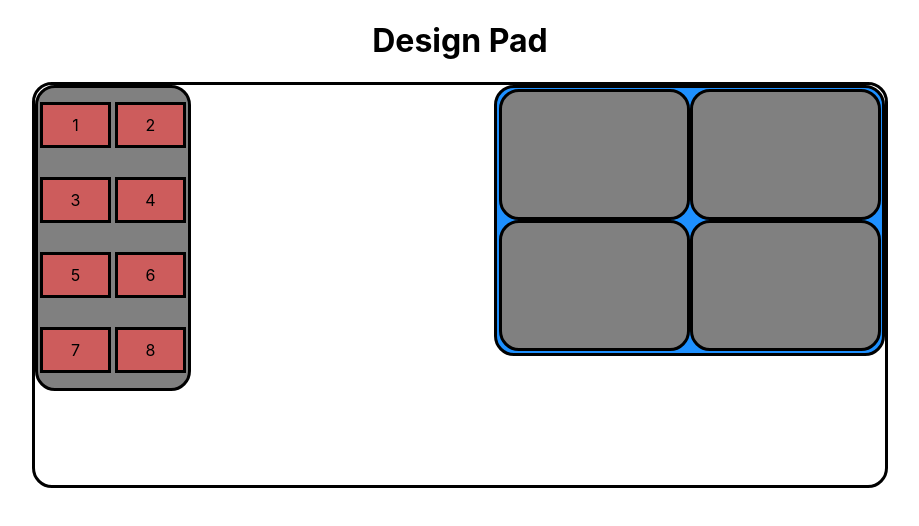
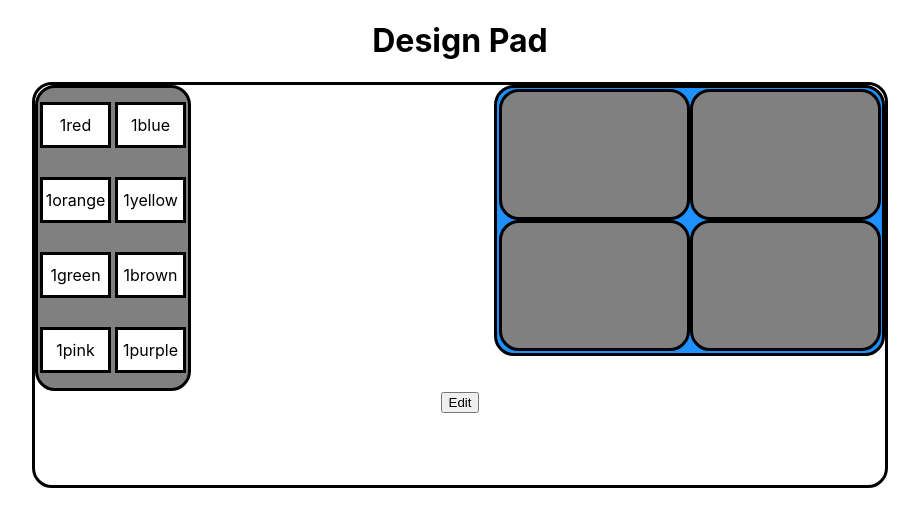
Before and after one commit to 464squad/design-pad, a React (Create React App) app: page / in a window 1280 px wide. Shown: the top 526 px of the page, without its empty margins (180-1099 px from the left). Built offline with nearby package versions, Linux system fonts and the light colour scheme.

Commit message:
added event handlers and edit button

```diff
--- a/src/components/DesignContainer.js
+++ b/src/components/DesignContainer.js
@@ -4,12 +4,24 @@ import './DesignContainer.css';
 import PadInput from './PadInput';
 
 class DesignContainer extends React.Component{
+    state = {
+        edit:false
+    };
+
+    setEditState = () => {
+        this.setState(props => ({
+            edit : !props.edit
+        }));
+    };
 
     render(){
+        const edit = this.state.edit;
+        const editBtn = this.state.edit ? "editOn" : "editOff";
         return (
             <div className="DesignContainer">
             <DesignBoard/>
-            <PadInput/>
+            <PadInput edit={edit}/>
+            <button className={editBtn} onClick={this.setEditState}>Edit</button>
             </div>
         );
     }
--- a/src/components/DesignPad.js
+++ b/src/components/DesignPad.js
@@ -1,11 +1,25 @@
 import React from 'react'
 import './DesignPad.css';
 
-function DesignPad() {
-    return (
-        <div className="Pad">
-        </div>
-    );
+class DesignPad extends React.Component{
+    state = {
+        color: "grey"
+    };
+
+    onDragOver = event => {
+        event.preventDefault();
+    };
+
+    onDrop = event => {
+        event.preventDefault();
+        this.setState({color: event.dataTransfer.getData("color")});
+    }
+
+    render() {
+        return (
+            <div className="Pad" onDragOver={this.onDragOver} onDrop={this.onDrop} style={{backgroundColor: this.state.color}}>
+            </div>
+        );
+    }
 }
-
 export default DesignPad;
--- a/src/components/PadInput.css
+++ b/src/components/PadInput.css
@@ -17,7 +17,87 @@
     width: 65px;
     height: 40px;
     border: black solid;
-    background-color: indianred;
+    background-color: white;
     align-items: center;
     justify-content: center;
 }
+
+.PadItem1{
+    display: flex;
+    width: 65px;
+    height: 40px;
+    border: black solid;
+    background-color: red;
+    align-items: center;
+    justify-content: center;
+}
+
+.PadItem2{
+    display: flex;
+    width: 65px;
+    height: 40px;
+    border: black solid;
+    background-color: blue;
+    align-items: center;
+    justify-content: center;
+}
+
+.PadItem3{
+    display: flex;
+    width: 65px;
+    height: 40px;
+    border: black solid;
+    background-color: orange;
+    align-items: center;
+    justify-content: center;
+}
+
+.PadItem4{
+    display: flex;
+    width: 65px;
+    height: 40px;
+    border: black solid;
+    background-color: green;
+    align-items: center;
+    justify-content: center;
+}
+
+.PadItem5{
+    display: flex;
+    width: 65px;
+    height: 40px;
+    border: black solid;
+    background-color: yellow;
+    align-items: center;
+    justify-content: center;
+}
+
+.PadItem6{
+    display: flex;
+    width: 65px;
+    height: 40px;
+    border: black solid;
+    background-color: brown;
+    align-items: center;
+    justify-content: center;
+}
+
+.PadItem7{
+    display: flex;
+    width: 65px;
+    height: 40px;
+    border: black solid;
+    background-color: pink;
+    align-items: center;
+    justify-content: center;
+}
+
+.PadItem8{
+    display: flex;
+    width: 65px;
+    height: 40px;
+    border: black solid;
+    background-color: purple;
+    align-items: center;
+    justify-content: center;
+}
--- a/src/components/PadInput.js
+++ b/src/components/PadInput.js
@@ -1,19 +1,27 @@
 import React from 'react';
+import PadItem from './PadItem';
 import './PadInput.css';
+
 
 export default function PadInput(props){
 
     return(
         <div className="PadInput">
-            <div id="1" className="PadItem">1</div>
-            <div className="PadItem">2</div>
-            <div className="PadItem">3</div>
-            <div className="PadItem">4</div>
-            <div className="PadItem">5</div>
-            <div className="PadItem">6</div>
-            <div className="PadItem">7</div>
-            <div className="PadItem">8</div>
-
+            {/* <PadItem edit={props.edit} color="red"/>
+            <PadItem edit={props.edit} color="blue"/>            <PadItem edit={props.edit} color="orange"/>
+            <PadItem edit={props.edit} color="yellow"/>
+            <PadItem edit={props.edit} color="green"/>
+            <PadItem edit={props.edit} color="brown"/>
+            <PadItem edit={props.edit} color="pink"/>
+            <PadItem edit={props.edit} color="purple"/> */}
+            <div className="PadItem"> <PadItem edit={props.edit} color="red"/></div>
+            <div className="PadItem"> <PadItem edit={props.edit} color="blue"/></div>
+            <div className="PadItem"> <PadItem edit={props.edit} color="orange"/></div>
+            <div className="PadItem"> <PadItem edit={props.edit} color="yellow"/></div>
+            <div className="PadItem"> <PadItem edit={props.edit} color="green"/></div>
+            <div className="PadItem"> <PadItem edit={props.edit} color="brown"/></div>
+            <div className="PadItem"> <PadItem edit={props.edit} color="pink"/></div>
+            <div className="PadItem"> <PadItem edit={props.edit} color="purple"/></div>
         </div>
     );
 }
--- /dev/null
+++ b/src/components/PadItem.js
@@ -0,0 +1,12 @@
+import React from 'react';
+
+export default function PadItem(props){
+
+     const handleOnDragStart = event => {
+         event.dataTransfer.setData("color", props.color);
+    };
+
+    return(
+        <div draggable={props.edit} onDragStart={handleOnDragStart}>1{props.color}</div>
+    );
+}
```
